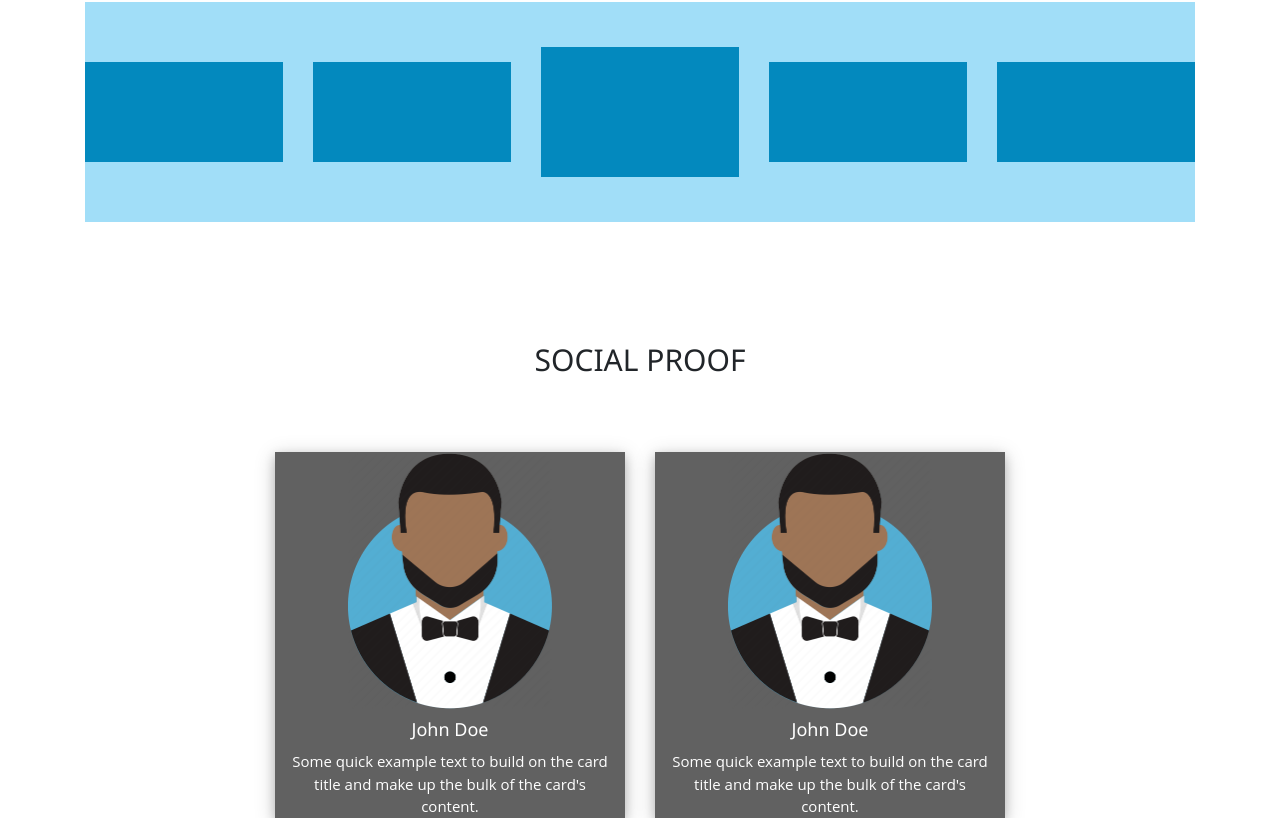
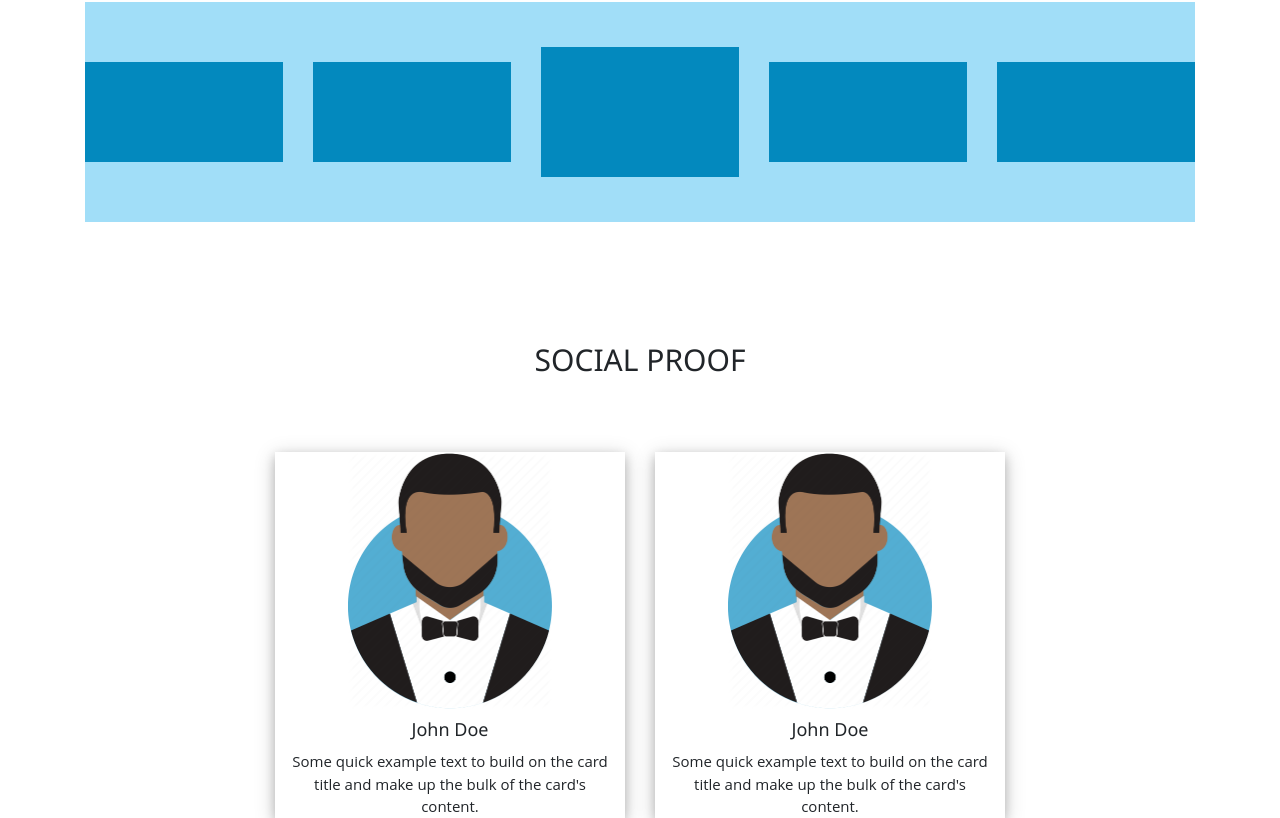
Before and after one commit to dewaqintoro/NgoRec1, a React (Create React App) app: page / in a window 1280 px wide. Shown: the part 2657-3475 px from the top of the page. Built offline with nearby package versions, Linux system fonts and the light colour scheme.

Commit message:
merubah sikel sosmed

```diff
--- a/src/Component2/Sikel.jsx
+++ b/src/Component2/Sikel.jsx
@@ -19,7 +19,7 @@ class Sikel extends Component{
 						<div className="col-sm-2">&nbsp;</div>
 
 						<div className="col-sm-4 kiri">
-							<div class="w3-card-4 w3-dark-grey">
+							<div class="w3-card-4">
 								<div class="w3-container w3-center">
 									<img src={Icon} alt=""/>
 									<h5>John Doe</h5>
@@ -30,7 +30,7 @@ class Sikel extends Component{
 						</div>
 
 						<div className="col-sm-4 kanan">
-							<div class="w3-card-4 w3-dark-grey">
+							<div class="w3-card-4">
 								<div class="w3-container w3-center">
 									<img src={Icon} alt=""/>
 									<h5>John Doe</h5>
```
